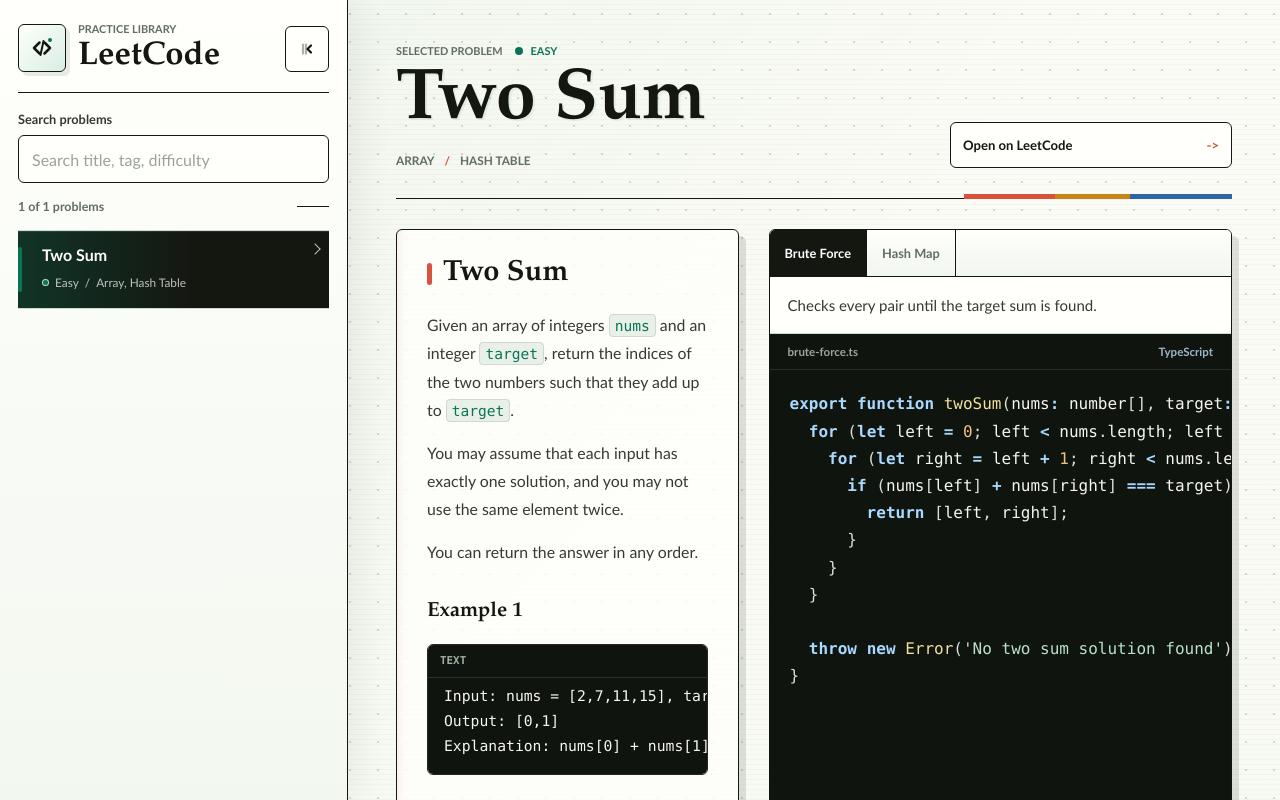
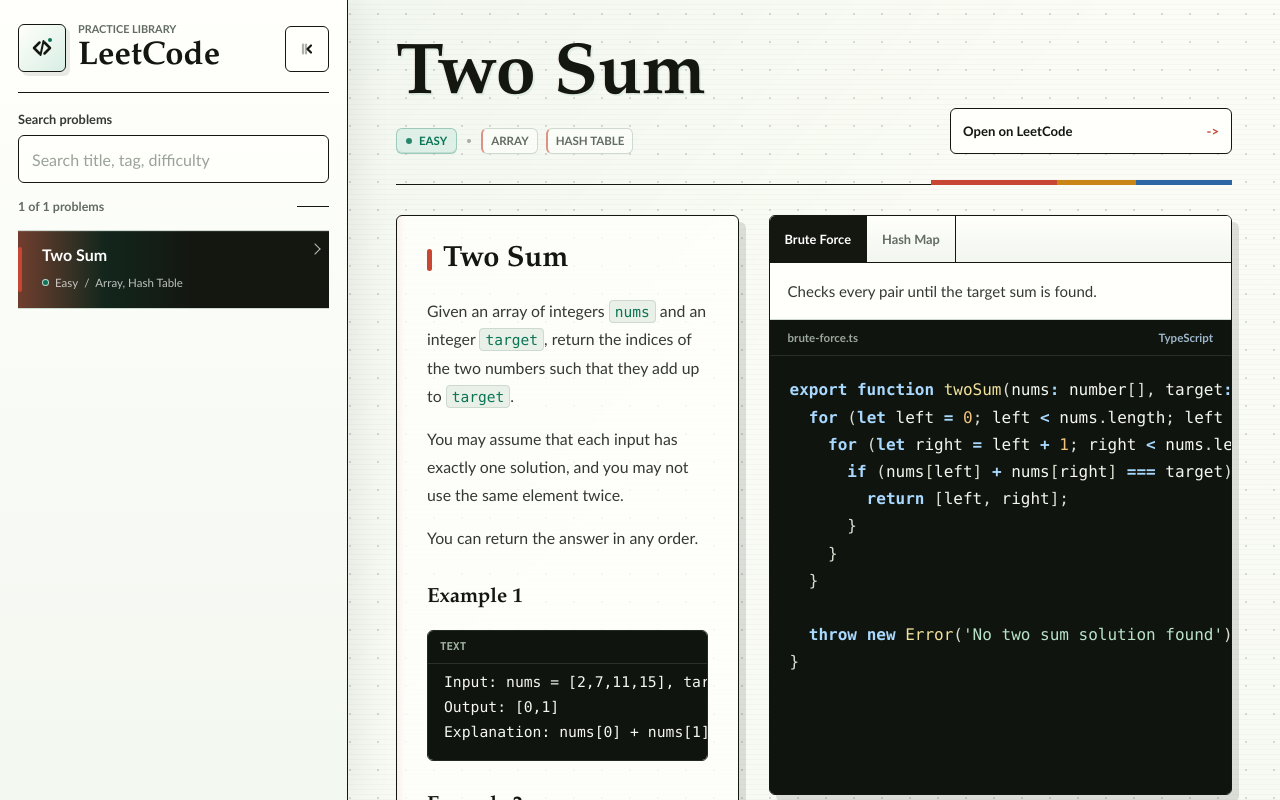
Before and after one commit to CharlieGordon/leetcode, a React (Vite) app: page / in a window 1280 px wide. Shown: the top 800 px of the page. Built offline with nearby package versions, Linux system fonts and the light colour scheme.

Commit message:
Refine problem header metadata styling

```diff
--- a/src/App.css
+++ b/src/App.css
@@ -17,7 +17,9 @@
   --rule-strong: #141610;
   --accent: #0b7457;
   --accent-soft: #d8eee4;
-  --accent-hot: #d8533d;
+  --accent-hot: #c84634;
+  --accent-hot-soft: #f4d2ca;
+  --accent-hot-quiet: rgba(200, 70, 52, 0.13);
   --accent-blue: #2d66a5;
   --accent-amber: #c98516;
   --easy: #0b7457;
@@ -167,7 +169,7 @@
   margin: 0 0 7px;
   color: var(--muted);
   font-size: 0.68rem;
-  font-weight: 900;
+  font-weight: 700;
   letter-spacing: 0;
   text-transform: uppercase;
 }
@@ -281,7 +283,7 @@
 .search-label {
   color: var(--ink-soft);
   font-size: 0.8rem;
-  font-weight: 900;
+  font-weight: 700;
 }
 
 .search-input {
@@ -316,7 +318,7 @@
   align-items: center;
   color: var(--muted);
   font-size: 0.78rem;
-  font-weight: 900;
+  font-weight: 700;
 }
 
 .problem-count::after {
@@ -386,7 +388,9 @@
 }
 
 .problem-list-item:hover {
-  background: rgba(216, 238, 228, 0.52);
+  background:
+    linear-gradient(90deg, var(--accent-hot-quiet), transparent 54%),
+    rgba(216, 238, 228, 0.52);
   transform: translateX(2px);
 }
 
@@ -399,6 +403,7 @@
 .problem-list-item.is-active {
   padding-left: 24px;
   background:
+    linear-gradient(90deg, rgba(200, 70, 52, 0.52), transparent 28%),
     linear-gradient(90deg, rgba(11, 116, 87, 0.32), transparent 58%),
     var(--ink);
   box-shadow: inset 0 1px 0 rgba(255, 255, 255, 0.1);
@@ -406,7 +411,7 @@
 }
 
 .problem-list-item.is-active::before {
-  background: var(--difficulty-color, var(--accent));
+  background: var(--accent-hot);
 }
 
 .problem-list-item:active {
@@ -425,7 +430,7 @@
   max-width: calc(100% - 20px);
   color: inherit;
   font-size: 1rem;
-  font-weight: 900;
+  font-weight: 700;
   line-height: 1.18;
 }
 
@@ -435,7 +440,7 @@
   gap: 6px;
   align-items: center;
   color: var(--muted);
-  font-size: 0.74rem;
+  font-size: 0.72rem;
   line-height: 1.35;
 }
 
@@ -550,27 +555,16 @@
   position: absolute;
   right: 0;
   bottom: -1px;
-  width: min(32%, 360px);
+  width: min(36%, 430px);
   height: 5px;
   background:
-    linear-gradient(90deg, var(--accent-hot) 0 34%, var(--accent-amber) 34% 62%, var(--accent-blue) 62%);
+    linear-gradient(90deg, var(--accent-hot) 0 42%, var(--accent-amber) 42% 68%, var(--accent-blue) 68%);
   content: "";
 }
 
 .problem-heading {
+  position: relative;
   min-width: 0;
-}
-
-.problem-overline {
-  display: flex;
-  flex-wrap: wrap;
-  gap: 12px;
-  align-items: center;
-  margin-bottom: 12px;
-}
-
-.problem-overline .eyebrow {
-  margin: 0;
 }
 
 .problem-header h2 {
@@ -578,49 +572,65 @@
   font-size: 4.5rem;
   font-weight: 700;
   line-height: 0.94;
-  text-shadow: 0.028em 0.028em 0 rgba(11, 116, 87, 0.08);
-}
-
-.difficulty-label {
-  display: inline-flex;
-  gap: 8px;
-  align-items: center;
-  width: fit-content;
-  color: var(--difficulty-color, var(--accent));
-}
-
-.difficulty-label::before {
-  width: 8px;
-  height: 8px;
-  border-radius: 999px;
-  background: currentColor;
-  content: "";
+  text-shadow:
+    0.026em 0.026em 0 rgba(11, 116, 87, 0.08),
+    -0.018em 0 0 rgba(200, 70, 52, 0.06);
 }
 
 .tag-row {
   display: flex;
   flex-wrap: wrap;
-  gap: 6px 0;
+  gap: 8px;
   align-items: center;
   margin-top: 16px;
 }
 
-.tag-row span {
+.difficulty-chip,
+.topic-tag {
   display: inline-flex;
   align-items: center;
-  padding: 0;
-  border: 0;
-  background: transparent;
+  min-height: 26px;
+  padding: 3px 8px;
+  border: 1px solid var(--rule);
+  border-radius: var(--radius);
+  background: rgba(255, 255, 251, 0.58);
   color: var(--muted);
-  font-size: 0.74rem;
-  font-weight: 900;
+  font-size: 0.72rem;
+  font-weight: 600;
   text-transform: uppercase;
 }
 
-.tag-row span:not(:last-child)::after {
-  margin: 0 10px;
-  color: var(--accent-hot);
-  content: "/";
+.difficulty-chip {
+  gap: 7px;
+  padding: 4px 9px;
+  border-color: rgba(11, 116, 87, 0.3);
+  background: rgba(216, 238, 228, 0.78);
+  color: var(--difficulty-color, var(--accent));
+  font-size: 0.72rem;
+  font-weight: 600;
+  text-transform: uppercase;
+  box-shadow: inset 0 -1px 0 rgba(11, 116, 87, 0.14);
+}
+
+.difficulty-chip::before {
+  width: 6px;
+  height: 6px;
+  border-radius: 999px;
+  background: currentColor;
+  opacity: 0.86;
+  content: "";
+}
+
+.topic-tag {
+  border-left: 2px solid rgba(200, 70, 52, 0.58);
+}
+
+.metadata-divider {
+  width: 4px;
+  height: 4px;
+  margin: 0 2px;
+  border-radius: 999px;
+  background: rgba(20, 22, 16, 0.34);
 }
 
 .problem-actions {
@@ -651,7 +661,7 @@
   background: var(--surface);
   color: var(--ink);
   font-size: 0.82rem;
-  font-weight: 900;
+  font-weight: 700;
   text-decoration: none;
   transition:
     background 140ms ease,
@@ -832,7 +842,7 @@
   background: transparent;
   color: var(--muted);
   font-size: 0.8rem;
-  font-weight: 900;
+  font-weight: 700;
   cursor: pointer;
   transition:
     background 140ms ease,
--- a/src/components/ProblemDetail.tsx
+++ b/src/components/ProblemDetail.tsx
@@ -21,16 +21,16 @@
     <section className="problem-detail" aria-label={`${problem.title} details`}>
       <header className="problem-header">
         <div className="problem-heading">
-          <div className="problem-overline">
-            <p className="eyebrow">Selected Problem</p>
-            <p className={`eyebrow difficulty-label difficulty-${problem.difficulty.toLowerCase()}`}>
+          <h2>{problem.title}</h2>
+          <div className="tag-row" aria-label="Problem metadata">
+            <span className={`difficulty-chip difficulty-${problem.difficulty.toLowerCase()}`}>
               {problem.difficulty}
-            </p>
-          </div>
-          <h2>{problem.title}</h2>
-          <div className="tag-row">
+            </span>
+            <span className="metadata-divider" aria-hidden="true" />
             {problem.tags.map((tag) => (
-              <span key={tag}>{tag}</span>
+              <span className="topic-tag" key={tag}>
+                {tag}
+              </span>
             ))}
           </div>
         </div>
```
